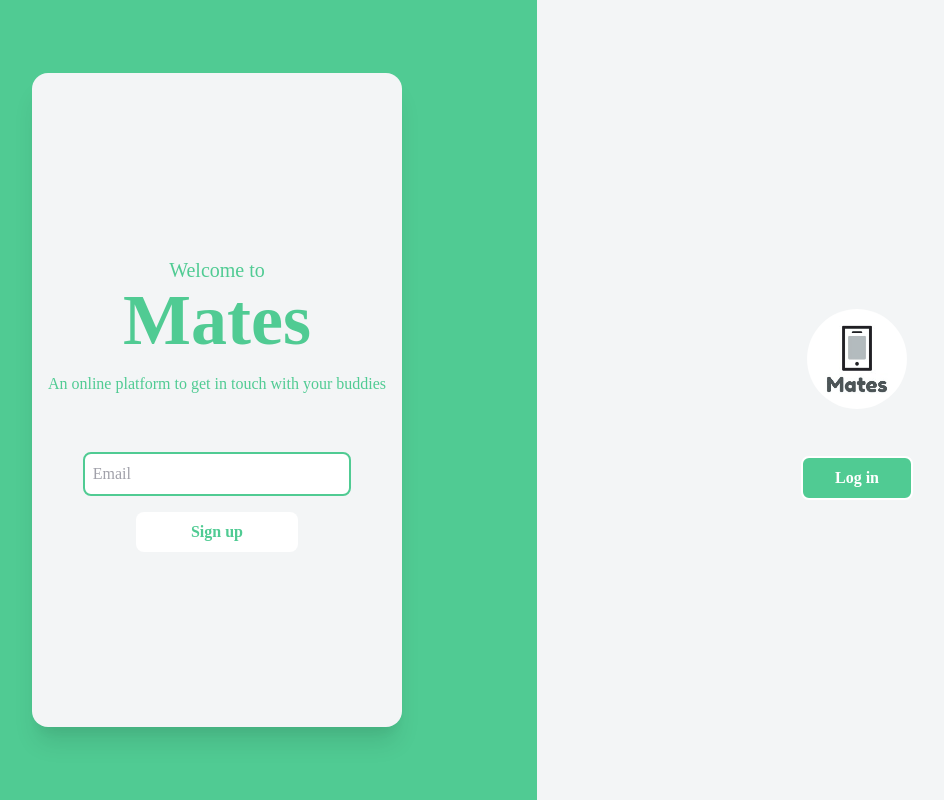
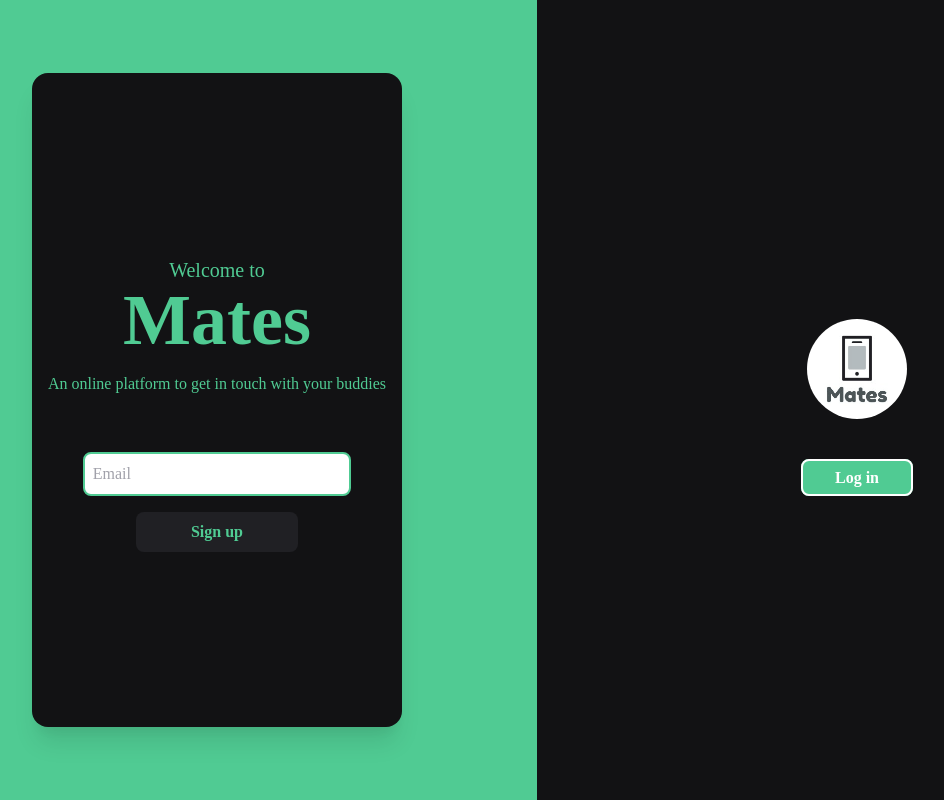
Before and after one commit to hastalamuerteg/mates, a Next.js app: page / in a window 1280 px wide. Shown: the whole page, without its empty margins (103-1047 px from the left). Built offline with nearby package versions, Linux system fonts and the light colour scheme.

Commit message:
init auth0 correct

```diff
--- a/components/TopMenu.tsx
+++ b/components/TopMenu.tsx
@@ -12,7 +12,6 @@ import MenuItems from "../components/MenuItems";
 import { ICONS_FONT, THEME } from "../helpers/helpers.styles";
 
 //Authentication
-import { useAuth0 } from "@auth0/auth0-react";
 
 //Assets
 import {
@@ -27,7 +26,6 @@ import {
 import logo from "../assets/logo.png";
 
 export default function TopMenu() {
-  const { logout } = useAuth0();
   const [isMenuOpen, setIsMenuOpen] = useState(false);
 
   function handleToggleMenu() {
@@ -36,10 +34,6 @@ export default function TopMenu() {
 
   function handleMenuItemClick() {
     setIsMenuOpen(false);
-  }
-
-  function handleLogoutSession() {
-    logout({ returnTo: window.location.origin });
   }
 
   return (
@@ -232,7 +226,6 @@ export default function TopMenu() {
           }
           {
             <MenuItems>
-              {/* to fix auth provider logout*/}
               <Link href="">
                 <a
                   className={`top-menu-links transition-all hover:bg-${THEME.secondary}`}
@@ -240,7 +233,6 @@ export default function TopMenu() {
                   {
                     <LogoutIcon
                       className="menu-icons"
-                      onClick={handleLogoutSession}
                       style={{
                         fontSize: `${ICONS_FONT.icons}`,
                         color: `${THEME.variants.primary_icons}`,
--- a/helpers/authConfig.ts
+++ /dev/null
@@ -1,5 +0,0 @@
-const AUTH0_DOMAIN = "";
-const AUTH0_CLIENT_ID = "";
-const AUTH0_URL = "";
-
-export { AUTH0_DOMAIN, AUTH0_CLIENT_ID, AUTH0_URL };
--- a/helpers/helpers.styles.ts
+++ b/helpers/helpers.styles.ts
@@ -60,10 +60,10 @@ const palette = {
 const THEME = {
   primary: "green-dark",
   secondary: "gray-medium",
-  tertiary: "white",
-  background: "lightgray",
+  tertiary: "gray-dark",
+  background: "darkpurple-dark",
   text: {
-    primary: "gray-dark",
+    primary: "white",
     secondary: "white",
   },
   variants: {
--- a/package.json
+++ b/package.json
@@ -10,7 +10,7 @@
   },
   "dependencies": {
     "@ant-design/icons": "^4.6.2",
-    "@auth0/auth0-react": "^1.6.0",
+    "@auth0/nextjs-auth0": "^1.5.0",
     "axios": "^0.21.1",
     "next": "11.0.1",
     "react": "17.0.2",
--- a/pages/_app.tsx
+++ b/pages/_app.tsx
@@ -10,12 +10,7 @@ import type { NextComponentType } from "next";
 import { ReactNode } from "react";
 
 //Authentication
-import { Auth0Provider } from "@auth0/auth0-react";
-import {
-  AUTH0_DOMAIN,
-  AUTH0_CLIENT_ID,
-  AUTH0_URL,
-} from "../helpers/authConfig";
+import { UserProvider } from "@auth0/nextjs-auth0";
 
 export default function MyApp({
   Component,
@@ -27,12 +22,8 @@ export default function MyApp({
 > {
   const getLayout = Component.getLayout || ((page: ReactNode) => page);
   return getLayout(
-    <Auth0Provider
-      domain={AUTH0_DOMAIN}
-      clientId={AUTH0_CLIENT_ID}
-      redirectUri={AUTH0_URL}
-    >
+    <UserProvider>
       <Component {...pageProps} />
-    </Auth0Provider>
+    </UserProvider>
   );
 }
--- /dev/null
+++ b/pages/api/auth/[...auth0].ts
@@ -0,0 +1,3 @@
+import { handleAuth, handleLogin } from "@auth0/nextjs-auth0";
+
+export default handleAuth();
--- a/pages/session/login-session.tsx
+++ b/pages/session/login-session.tsx
@@ -1,21 +1,18 @@
+import Link from "next/link";
+
 //Authentication
-import { useAuth0 } from "@auth0/auth0-react";
 
 //Helpers
 import { THEME } from "../../helpers/helpers.styles";
 
 export default function LoginSession() {
-  const { loginWithRedirect } = useAuth0();
-
-  function handleUserLogin() {
-    loginWithRedirect();
-  }
   return (
-    <button
-      className={`w-full py-2 px-8 rounded-lg text-${THEME.text.secondary} border-2 bg-${THEME.primary} active:bg-${THEME.secondary} font-semibold transition-all hover:bg-${THEME.tertiary} hover:text-${THEME.text.primary}`}
-      onClick={handleUserLogin}
-    >
-      Log in
-    </button>
+    <Link href="../api/auth/login">
+      <a
+        className={`w-full py-2 px-8 rounded-lg text-${THEME.text.secondary} border-2 bg-${THEME.primary} active:bg-${THEME.secondary} font-semibold transition-all hover:bg-${THEME.tertiary} hover:text-${THEME.text.primary}`}
+      >
+        Log in
+      </a>
+    </Link>
   );
 }
--- a/pages/users/[id].tsx
+++ b/pages/users/[id].tsx
@@ -26,6 +26,7 @@ import { ICONS_FONT, THEME } from "../../helpers/helpers.styles";
 
 export default function UserPage() {
   const router = useRouter();
+  console.log(router);
   const {
     id,
     firstName,
@@ -49,9 +50,8 @@ export default function UserPage() {
   //   .map((prop) => prop.split(":"));
 
   return (
-    <>
     <div
-        className={`bg-${THEME.background} text-${THEME.text.primary} h-auto lg:h-screen`}
+      className={`bg-${THEME.background} text-${THEME.text.primary} min-h-screen`}
     >
       <header className={`h-96 md:h-80`}>
         <div
@@ -96,6 +96,7 @@ export default function UserPage() {
             </div>
             <div className={`box-row justify-center items-center my-2`}>
               {/* turn into a component */}
+
               <ul
                 className={`flex items-start text-lg space-x-4 text-${THEME.primary}`}
               >
@@ -227,6 +228,5 @@ export default function UserPage() {
         </div>
       </main>
     </div>
-    </>
   );
 }
```
Also changed, not shown: 1 other file (tests, documents, lock files or other folders). Lines whose indentation alone changed are shown as unchanged.
